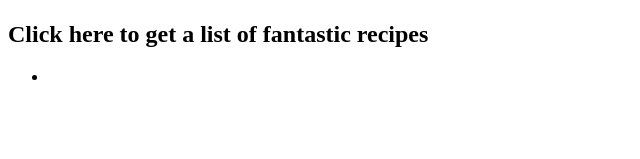
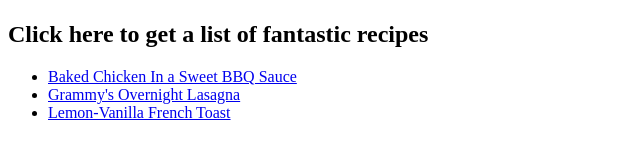
Before and after one commit to edoardodepiccoli/odin-recipes, a plain HTML site: page index.html in a window 1280 px wide. Shown: the part 383-542 px from the top of the page, without its empty margins (0-640 px from the left). Drawn offline with Linux system fonts and the light colour scheme.

Commit message:
aggiunti elementi alla lista

```diff
--- a/index.html
+++ b/index.html
@@ -10,7 +10,9 @@
 	<img src="https://1tb.favim.com/preview/8/853/8537/85373/8537395.jpg">
 	<h2>Click here to get a list of fantastic recipes</h2>
 	<ul>
-		<li></li>
+		<li><a href="baked-chicken">Baked Chicken In a Sweet BBQ Sauce</a></li>
+		<li><a href="grammys-lasagna">Grammy's Overnight Lasagna</a></li>
+		<li><a href="french-toast">Lemon-Vanilla French Toast</a></li>
 	</ul>
 </body>
 </html>
```
